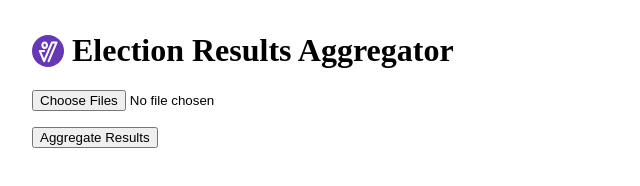
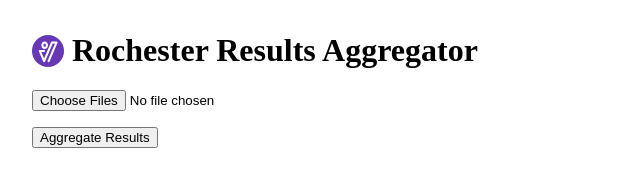
Before and after one commit to votingworks/rochester-results-aggregator, a plain HTML site: page index.html in a window 1280 px wide. Shown: the whole page, without its empty margins (0-640 px from the left). Drawn offline with Linux system fonts and the light colour scheme.

Commit message:
Change page title to be Rochester-specific

```diff
--- a/index.html
+++ b/index.html
@@ -3,11 +3,11 @@
 <head>
     <meta charset="UTF-8">
     <meta name="viewport" content="width=device-width, initial-scale=1.0">
-    <title>Election Results Aggregator</title>
+    <title>Rochester Results Aggregator</title>
     <link rel="stylesheet" type="text/css" href="./index.css">
 </head>
 <body>
-    <h1 class="heading"><img class="icon" src="./vx.svg" />Election Results Aggregator</h1>
+    <h1 class="heading"><img class="icon" src="./vx.svg" />Rochester Results Aggregator</h1>
     <p><input id="fileInput" type="file" multiple accept=".csv"></p>
     <p><button id="aggregateResultsButton">Aggregate Results</button></p>
 
```
